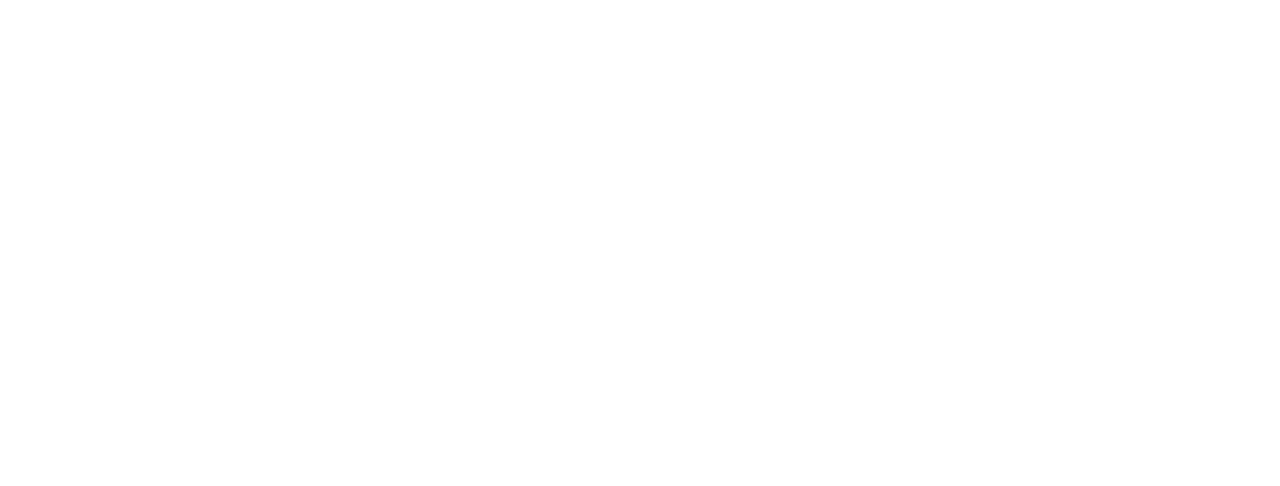
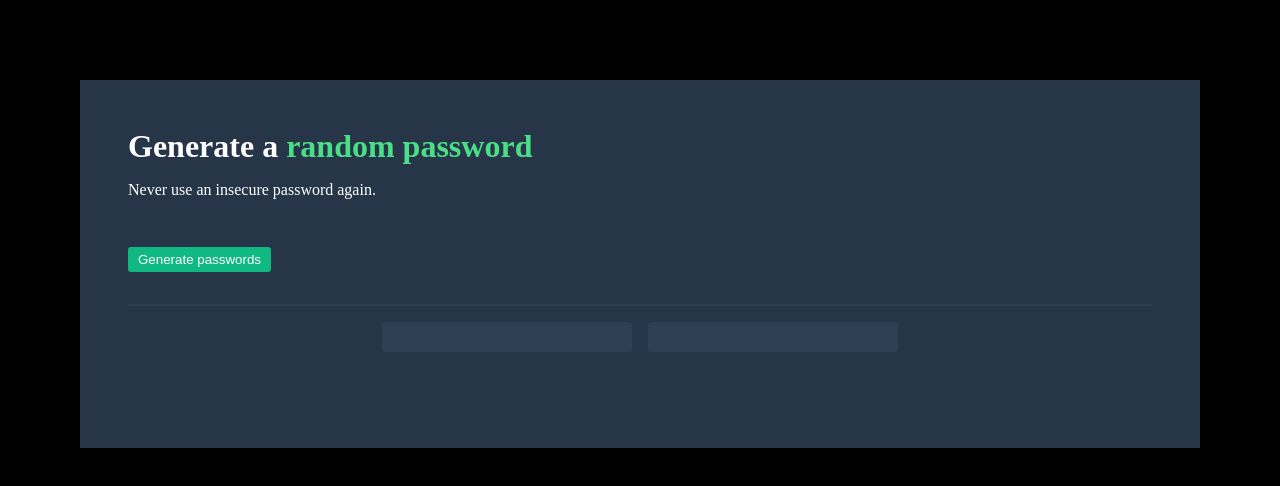
Before and after one commit to rjescobedo/random-password-generator, a website: page index.html in a window 1280 px wide. Drawn offline with Linux system fonts and the light colour scheme.

Commit message:
updated password generator

```diff
--- a/index.html
+++ b/index.html
@@ -7,7 +7,15 @@
     <link rel="stylesheet" href="style.css">
 </head>
 <body>
-
+    <div class="container">
+        <h1 class="title">Generate a <span class="title-color">random password</span></h1>
+        <p class="sub-title">Never use an insecure password again.</p>
+        <button class="btn" onclick="randomPassword()">Generate passwords</button>
+        <div class="password-container">
+            <p id="password-one" onclick="copyOne()"></p>
+            <p id="password-two" onclick="copyTwo()"></p>
+        </div>
+    </div>
 <script src="script.js"></script>
 </body>
 </html>
--- a/script.js
+++ b/script.js
@@ -1,2 +1,42 @@
 const characters = ["A","B","C","D","E","F","G","H","I","J","K","L","M","N","O","P","Q","R","S","T","U","V","W","X","Y","Z","a","b","c","d","e","f","g","h","i","j","k","l","m","n","o","p","q","r","s","t","u","v","w","x","y","z", "0", "1", "2", "3", "4", "5", "6", "7", "8", "9","~","`","!","@","#","$","%","^","&","*","(",")","_","-","+","=","{","[","}","]",",","|",":",";","<",">",".","?",
 "/"];
+
+let passwordOne = document.getElementById('password-one');
+let passwordTwo = document.getElementById('password-two');
+
+function randomPassword() {
+    passwordOne.textContent = '';
+    passwordTwo.textContent = '';
+
+    for (let i = 0; i < 15; i++) {
+        let randomIndexOne = Math.floor(Math.random() * characters.length);
+        let randomIndexTwo = Math.floor(Math.random() * characters.length);
+
+        passwordOne.textContent += characters[randomIndexOne];
+        passwordTwo.textContent += characters[randomIndexTwo];
+    }
+}
+
+function copyOne() {
+    const textToCopy = passwordOne.textContent;
+
+    navigator.clipboard.writeText(textToCopy)
+        .then(() => {
+            alert('Copied 1st Password to Clipboard');
+        })
+        .catch(err => {
+            console.error('Failed to copy: ' + err)
+        });
+}
+
+function copyTwo() {
+    const textToCopy = passwordTwo.textContent;
+
+    navigator.clipboard.writeText(textToCopy)
+        .then(() => {
+            alert('Copied 2nd Password to Clipboard');
+        })
+        .catch(err => {
+            console.error('Failed to copy: ' + err)
+        });
+}
--- a/style.css
+++ b/style.css
@@ -0,0 +1,79 @@
+body {
+    margin: 0;
+    background-color: black;
+    color: white;
+}
+
+.container {
+    background-color: #273549;
+    margin: 5rem;
+    padding: 3rem;
+}
+
+.title-color {
+    color: #4ADF86;
+}
+
+.title {
+    margin: 0;
+}
+
+.sub-title {
+    margin: 1rem 0 3rem 0;
+}
+
+.btn {
+    border: none;
+    color: white;
+    background-color: #10B981;
+    padding: 5px 10px;
+    border-radius: 3px;
+    cursor: pointer;
+}
+
+.btn:hover {
+    opacity: .9;
+}
+
+.password-container {
+    margin: 2rem 0;
+    border-top: 2px solid #2F3E53;
+    display: flex;
+    justify-content: center;
+    flex-direction: column;
+    align-items: center;
+}
+
+#password-one {
+    display: flex;
+    justify-content: center;
+    align-items: center;
+    background-color: #2F3E53;
+    height: 30px;
+    width: 250px;
+    margin: 1rem .5rem;
+    border-radius: 3px;
+    color: #4ADF86;
+    cursor: pointer;
+}
+
+#password-two {
+    display: flex;
+    justify-content: center;
+    align-items: center;
+    background-color: #2F3E53;
+    height: 30px;
+    width: 250px;
+    margin: 0 .5rem;
+    border-radius: 3px;
+    color: #4ADF86;
+    text-align: center;
+    cursor: pointer;
+}
+
+@media (min-width: 600px) {
+    .password-container {
+        flex-direction: row;
+    }
+
+}
```
